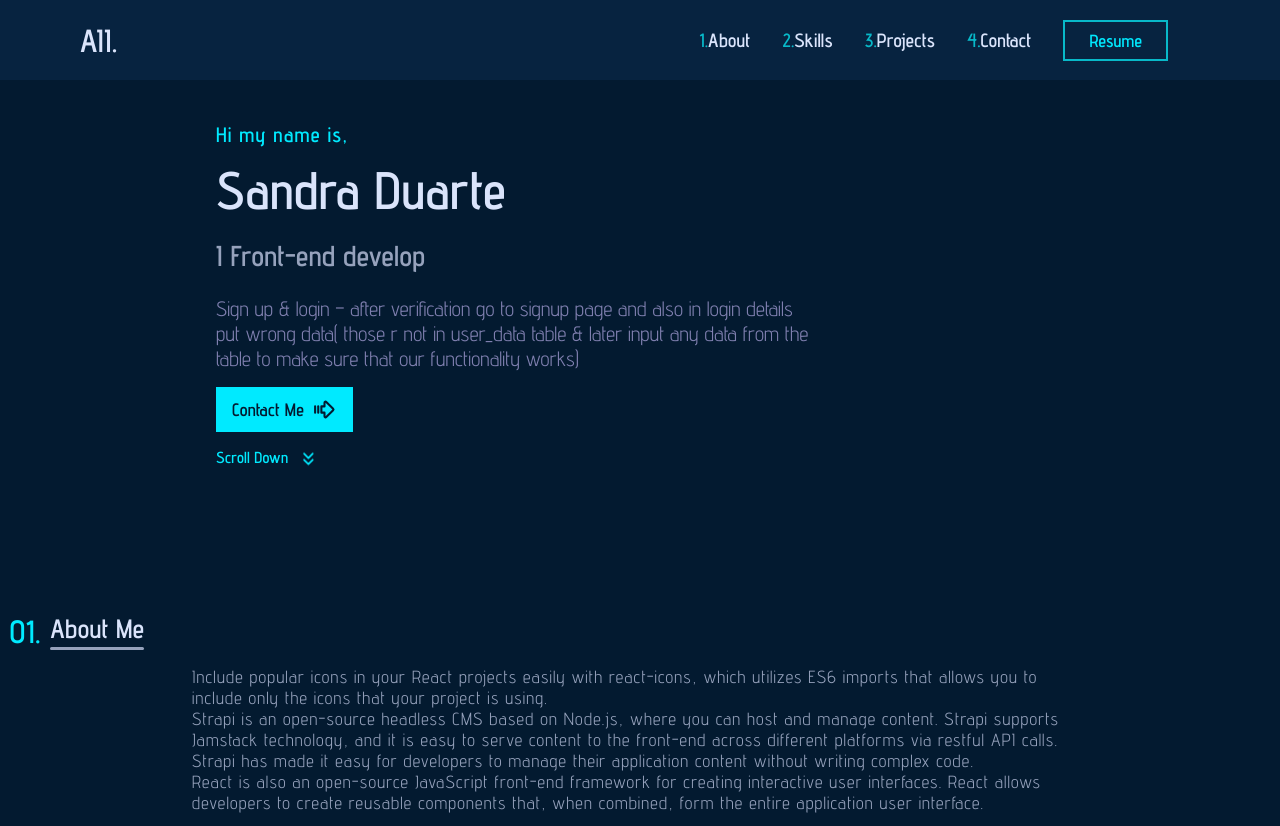
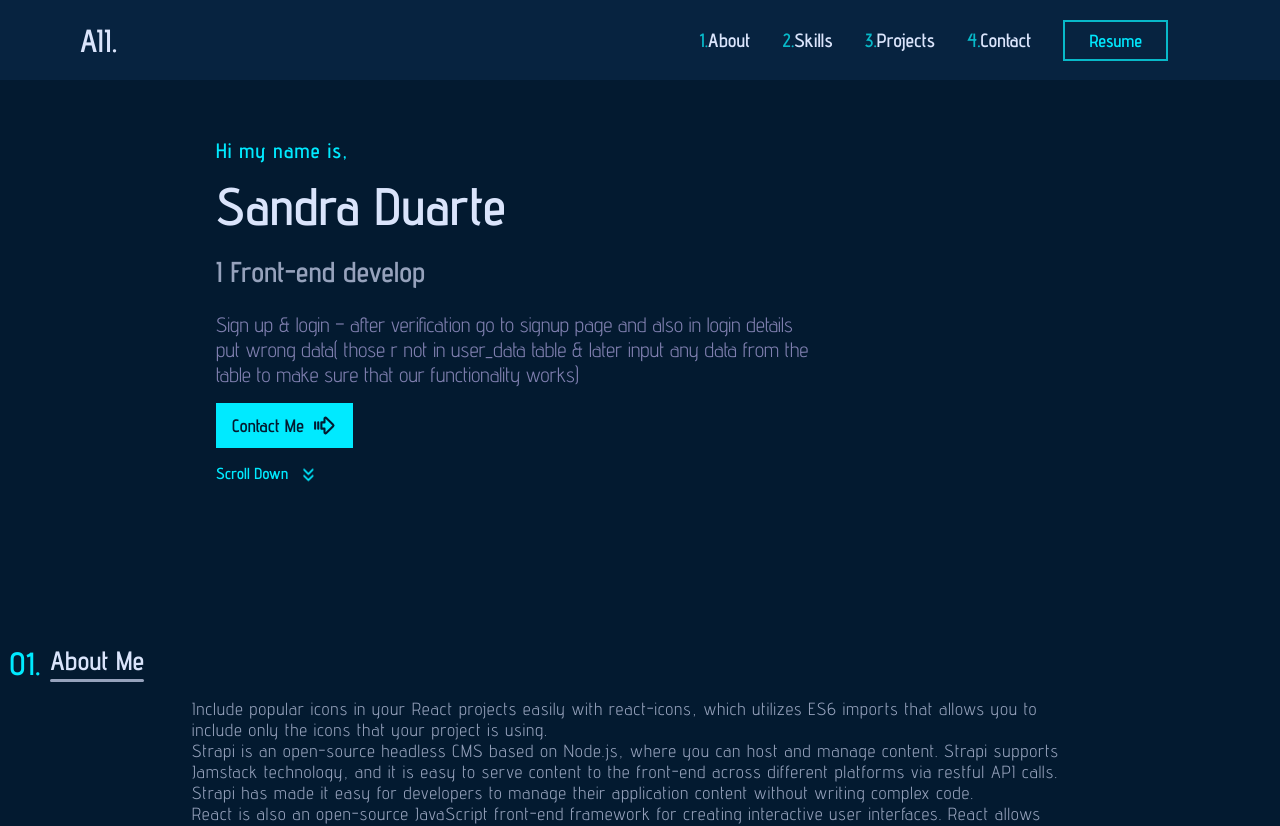
Before and after one commit to Sandra-Duarte/my-portfolio, a React (Create React App) app: page / in a window 1280 px wide. Shown: the top 826 px of the page. Built offline with nearby package versions, Linux system fonts and the light colour scheme.

Commit message:
start home MEDIA QUERIES

```diff
--- a/src/Componenent/Page/Home Section/Home.scss
+++ b/src/Componenent/Page/Home Section/Home.scss
@@ -96,3 +96,13 @@
     }
     }
    }
+
+   // MEDIA QUERIES------------------------->
+
+@media screen and (min-width:480px){
+.home{
+  .homeContainer{
+    padding: 5rem 1.5rem;
+  }
+}
+}
```
